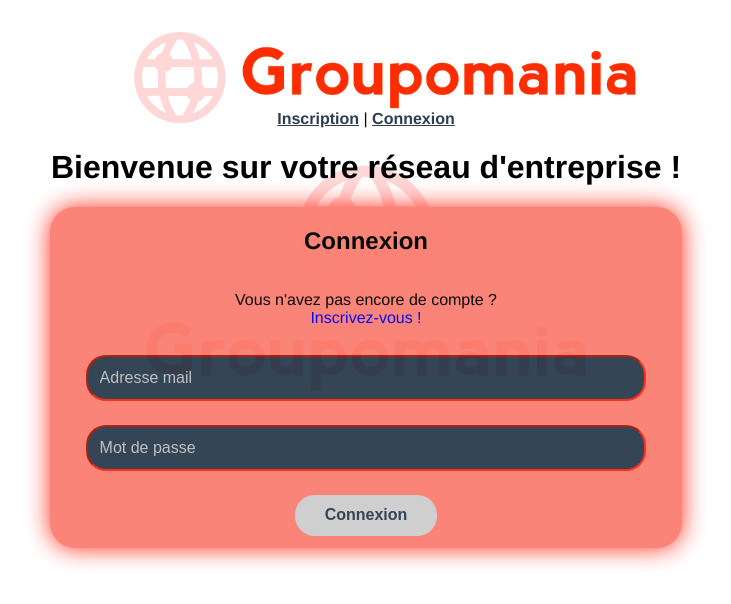
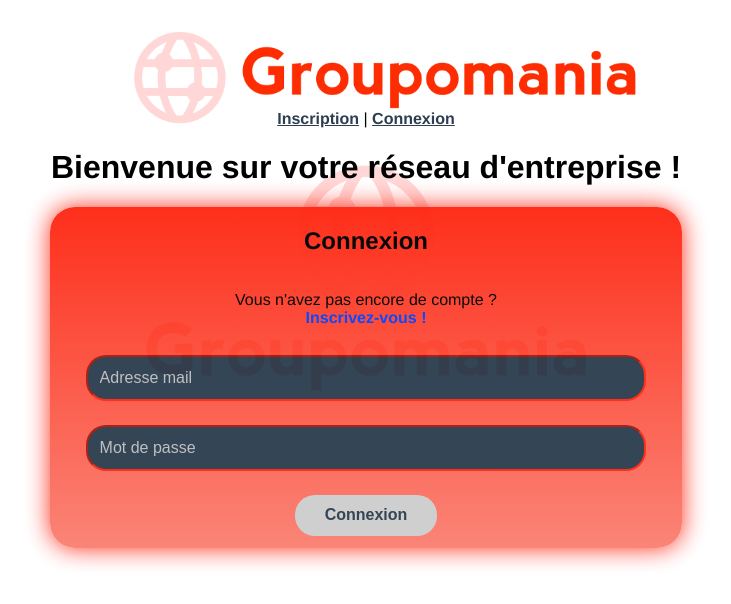
Before and after one commit to ALBEN75/Groupomania, a Vue app in the folder frontend/: page /login in a window 1280 px wide. Shown: the top 604 px of the page, without its empty margins (274-1005 px from the left). Built offline with nearby package versions, Linux system fonts and the light colour scheme.

Commit message:
aeration fichier

```diff
--- a/frontend/src/views/Login.vue
+++ b/frontend/src/views/Login.vue
@@ -34,6 +34,7 @@
 
 export default {
   name: 'Login',
+
   data: function () {
     return {
       mode: 'login',
@@ -107,17 +108,20 @@
   text-align: center;
   width: 50%;
   margin:auto;
-  background-color: #fa8072;
+  background: linear-gradient(#fe2712, #fa8072);
   border-radius: 25px;
   box-shadow: 0px 0px 25px 0px #fe2712;
   opacity: 0.96;
 }
 p a {
   text-decoration: none;
+  font-weight: bold;
+  color: #0042FF;
 }
 p a:hover {
-  color: #fe2712;
+  color: #0042FF;
   font-weight: bold;
+  text-decoration: underline;
 }
 .form {
   display: flex;
```
